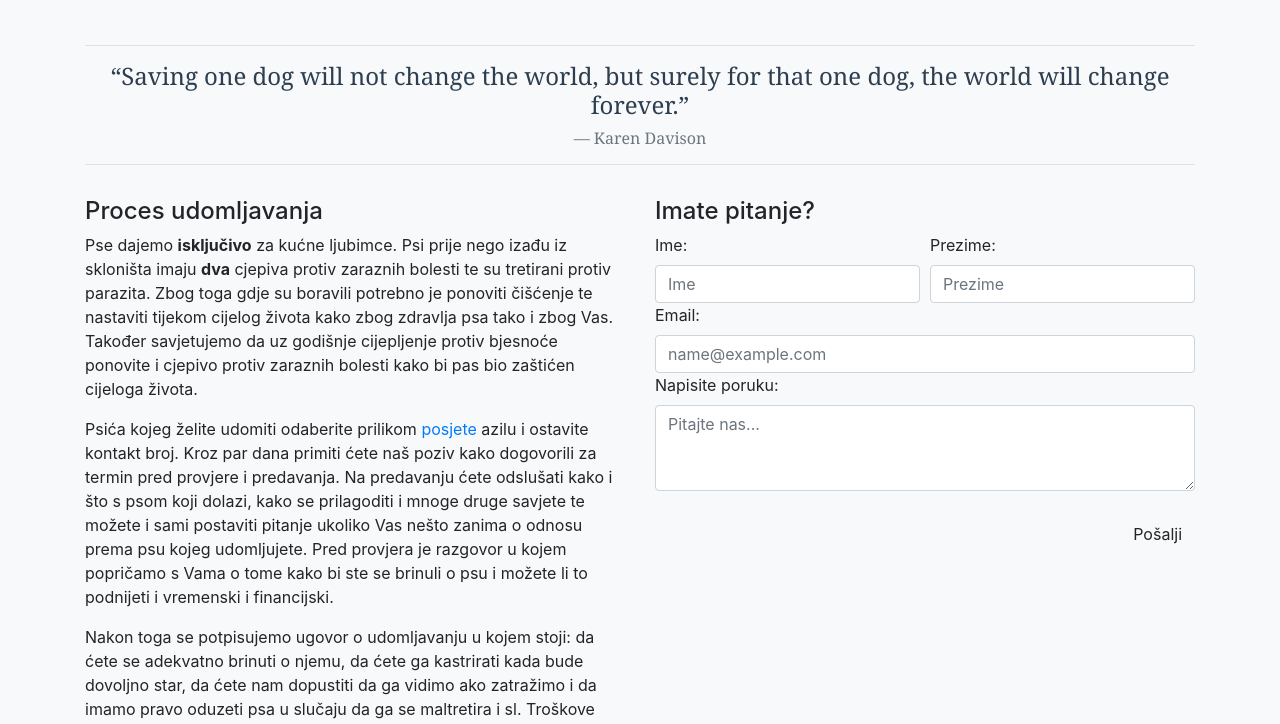
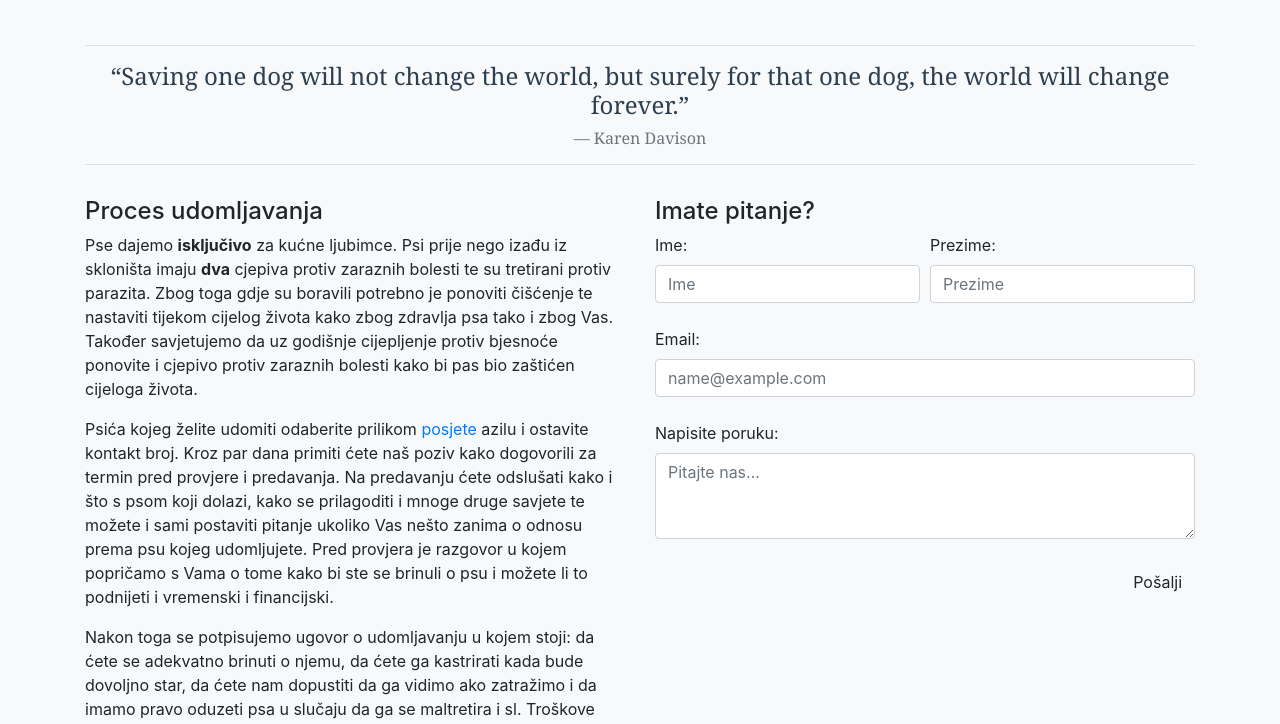
Before and after one commit to lukin77/azilZadar, a plain HTML site: page udomi.html in a window 1280 px wide. Shown: the part 71-795 px from the top of the page. Drawn offline with Linux system fonts and the light colour scheme.

Commit message:
Added &nbsp

```diff
--- a/udomi.html
+++ b/udomi.html
@@ -95,6 +95,7 @@
                         <input type="text" class="form-control" placeholder="Prezime" name="last_name">
                     </div>
                 </div>
+                &nbsp;
                 <div class="form-row">
                     <div class="col">
                     <label for="exampleFormControlInput1">Email:</label>
@@ -102,6 +103,7 @@
                         placeholder="name@example.com" name="email">
                     </div>
                 </div>
+                &nbsp;
                 <div class="form-row">
                     <div class="col">
                     <label for="exampleFormControlTextarea1">Napisite poruku:</label>
@@ -109,7 +111,7 @@
                         placeholder="Pitajte nas..." name="message"></textarea>
                 </div>
             </div>
-            &nbsp;&nbsp;
+            &nbsp;
                 <div class="form-row text-right">
                     <div class="col">
                     <button type="submit" name="submit" class="btn btn-light grow ">Pošalji</button>
```
